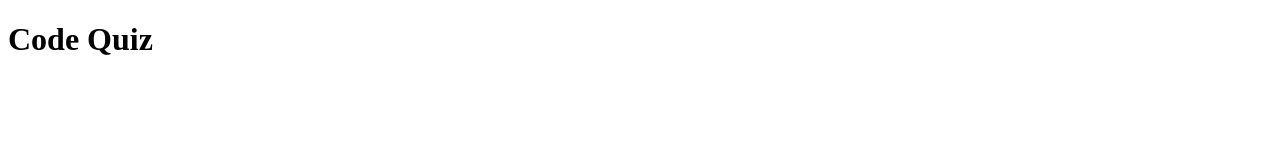
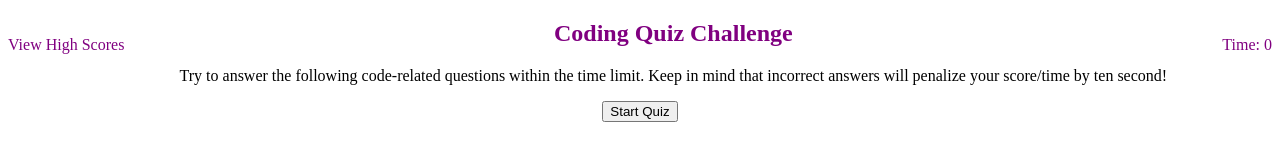
Before and after one commit to hbarry89/Code-Quiz, a plain HTML site: page index.html in a window 1280 px wide. Drawn offline with Linux system fonts and the light colour scheme.

Commit message:
edit html file

```diff
--- a/assets/css/style.css
+++ b/assets/css/style.css
@@ -0,0 +1,17 @@
+* {
+    text-align: center;
+}
+
+h1,
+.vhs,
+.tm {
+    color: purple
+}
+
+.vhs {
+    float: left;
+}
+
+.tm {
+    float: right;
+}
--- a/index.html
+++ b/index.html
@@ -8,7 +8,14 @@
     <title>Code Quiz</title>
 </head>
 <body>
-    <h1>Code Quiz</h1>
+    <section><p class="vhs">View High Scores</p></section>
+    <section><p class="tm">Time: <span>0</span></p></section>
+    <section>
+        <h1>Coding Quiz Challenge</h1>
+        <p>Try to answer the following code-related questions within the time limit. Keep in mind that incorrect answers will penalize your score/time by ten second!</p>
+        <button>Start Quiz</button>
+    </section>
+
     <script src="./assets/js/script.js"></script>
 </body>
 </html>
```
